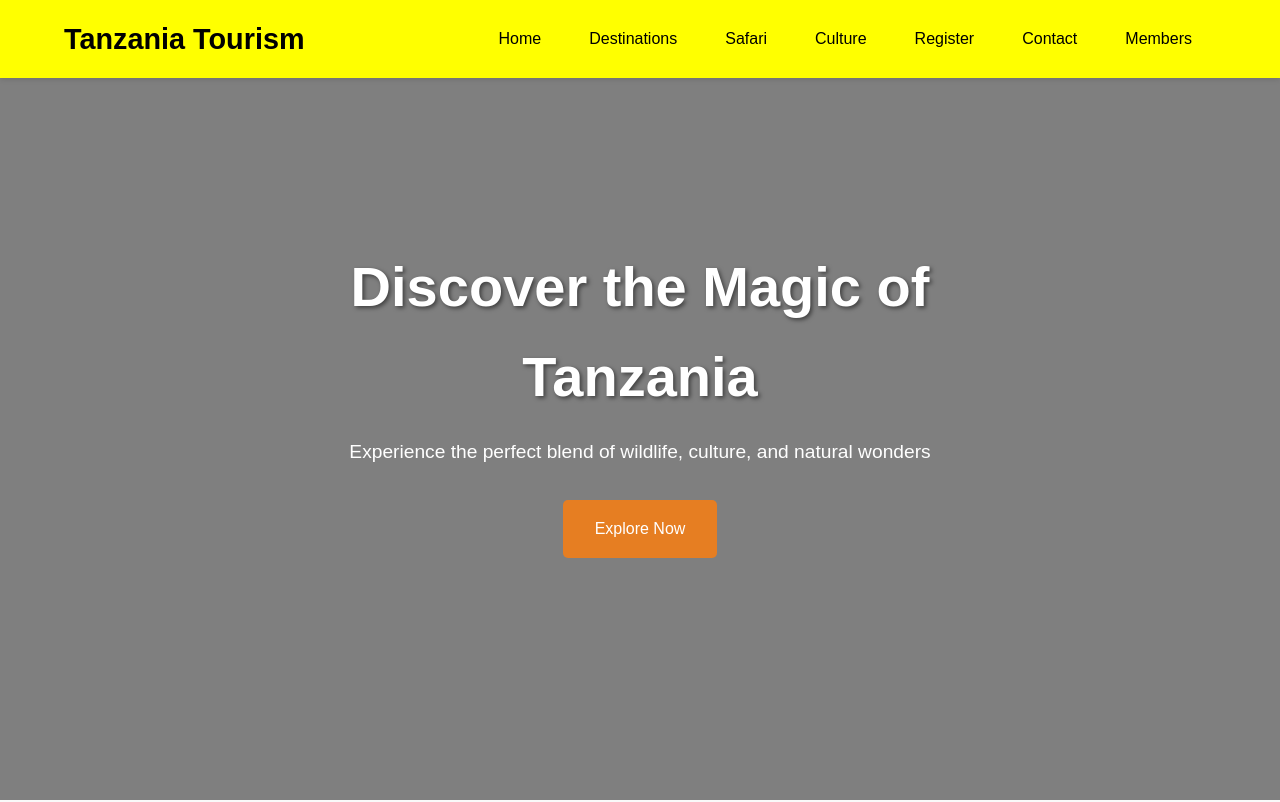
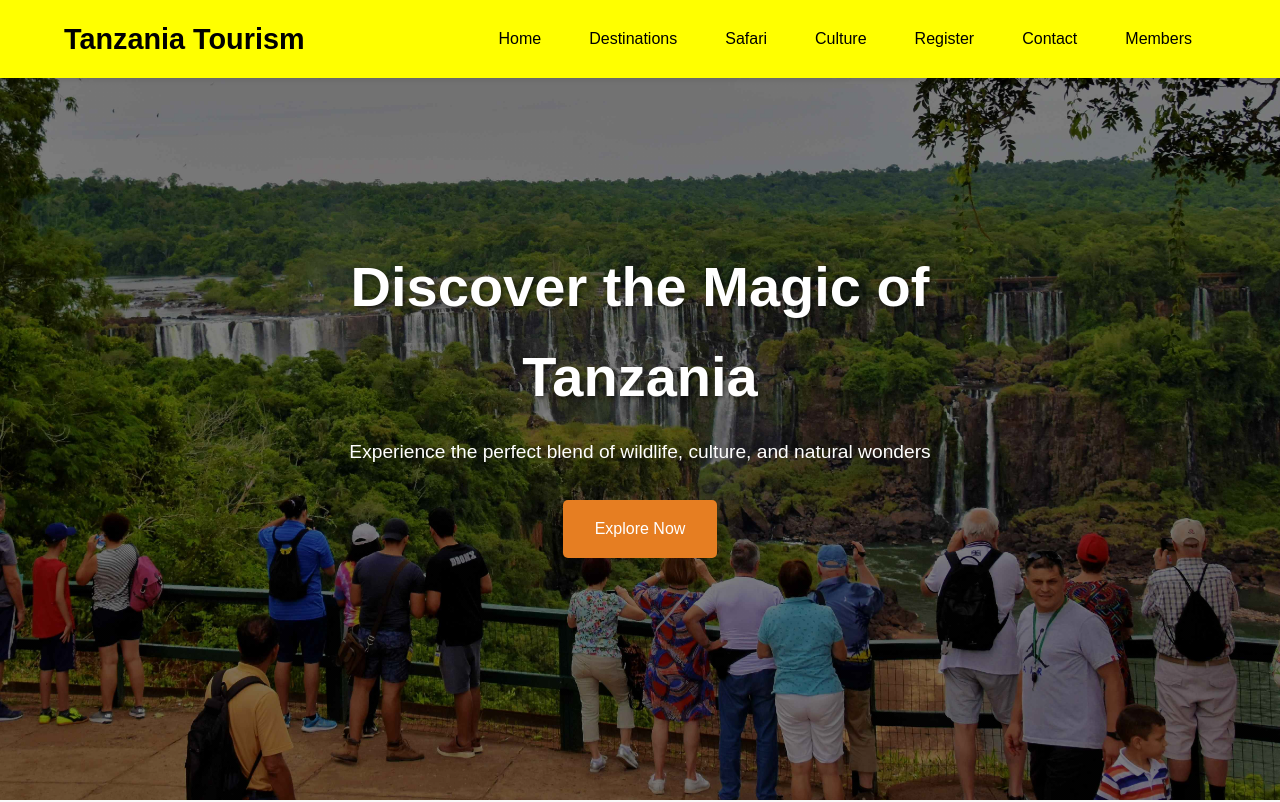
Before and after one commit to Narsisi746/tourism-website, a plain HTML site: page index.html in a window 1280 px wide. Shown: the top 802 px of the page. Drawn offline with Linux system fonts and the light colour scheme.

Commit message:
Update styles.css

```diff
--- a/styles.css
+++ b/styles.css
@@ -58,7 +58,7 @@ body {
 .hero {
     height: 100vh;
     background: linear-gradient(rgba(0, 0, 0, 0.5), rgba(0, 0, 0, 0.5)),
-                url('../tourism/images/SERENGETI/TOURISM.jpg') center/cover;
+                url('images/SERENGETI/TOURISM.jpg') center/cover;
                 display: flex;
                 align-items: center;
                 justify-content: center;
```
